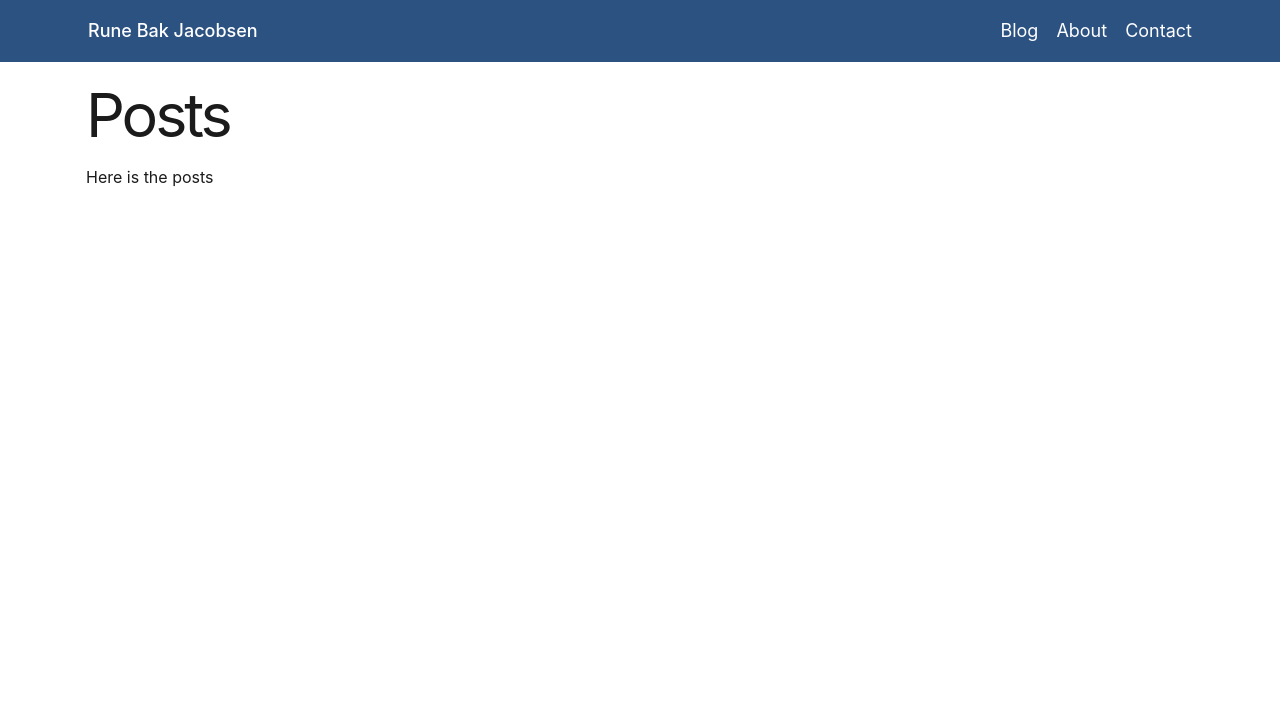
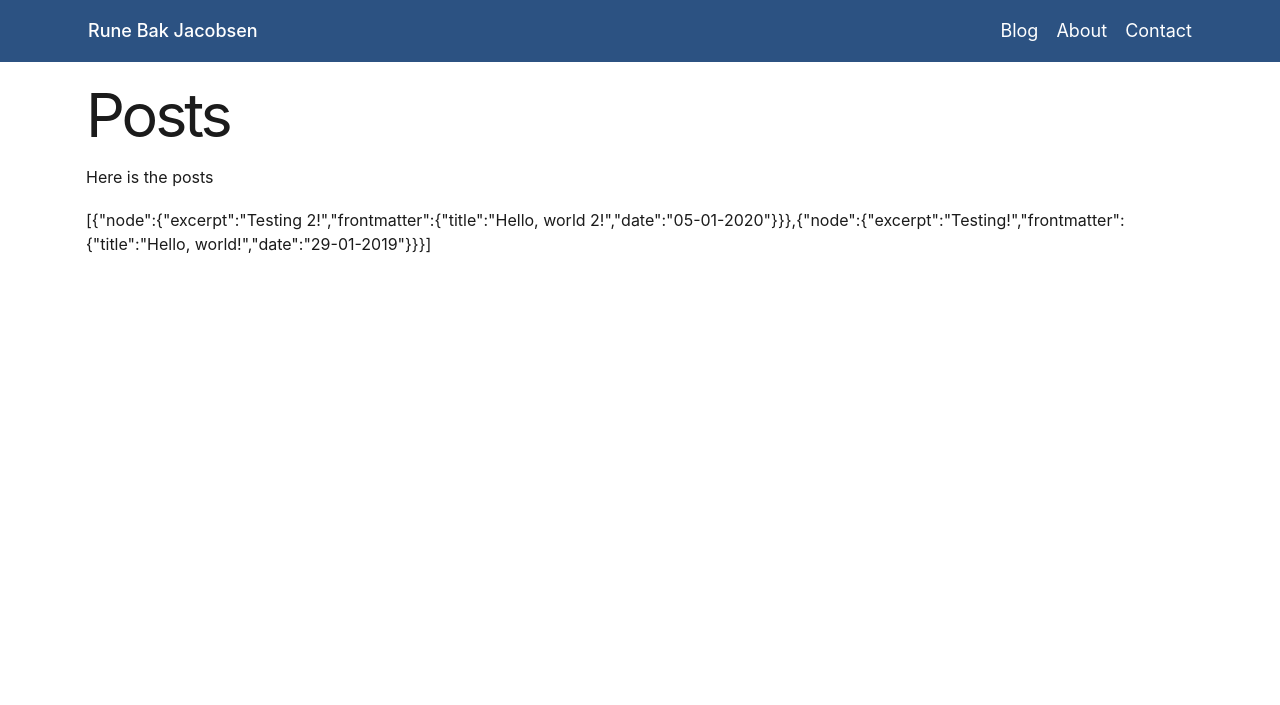
Before and after one commit to runebakjacobsen/runebakjacobsen, a Gatsby site: page /blog in a window 1280 px wide. Shown: the top 705 px of the page. Built offline with nearby package versions, Linux system fonts and the light colour scheme; Gatsby itself is replaced by a stand-in of ours; a web font is replaced by a local one.

Commit message:
Add blog query

```diff
--- a/src/pages/blog/index.js
+++ b/src/pages/blog/index.js
@@ -1,12 +1,30 @@
 import React from "react"
 import Layout from "../../components/layout"
 import SEO from "../../components/seo"
+import { graphql } from "gatsby"
 
-const BlogPage = () => (
+export const query = graphql`
+  query BlogQuery {
+    allMdx(limit: 10, sort: { fields: frontmatter___date }) {
+      edges {
+        node {
+          excerpt
+          frontmatter {
+            title
+            date
+          }
+        }
+      }
+    }
+  }
+`
+
+const BlogPage = ({ data }) => (
   <Layout>
     <SEO title="Blog" />
     <h1>Posts</h1>
     <p>Here is the posts</p>
+    {JSON.stringify(data.allMdx.edges)}
   </Layout>
 )
 
--- /dev/null
+++ b/src/pages/blog/test-post-2.mdx
@@ -0,0 +1,7 @@
+---
+title: Hello, world 2!
+path: /hello-world-2
+date: 05-01-2020
+---
+
+# Testing 2!
--- a/src/pages/blog/test-post.mdx
+++ b/src/pages/blog/test-post.mdx
@@ -1,7 +1,7 @@
 ---
 title: Hello, world!
 path: /hello-world
-date: 2019-01-29
+date: 29-01-2019
 ---
 
 # Testing!
```
